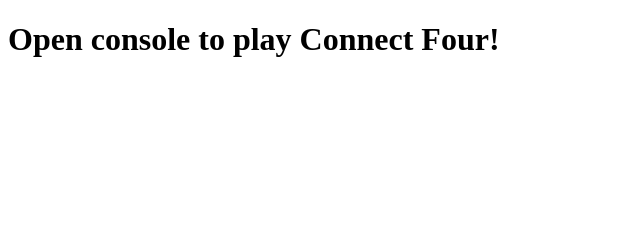
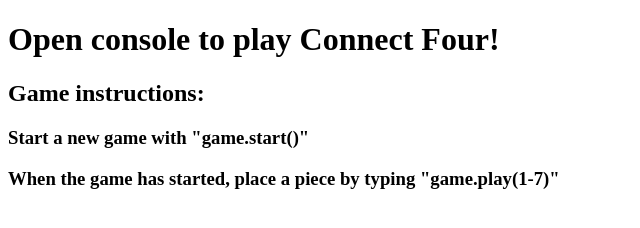
Before and after one commit to Teddymannen/JSConnect4, a website: page index.html in a window 1280 px wide. Shown: the whole page, without its empty margins (0-640 px from the left). Drawn offline with Linux system fonts and the light colour scheme.

Commit message:
Add game instructions to the website

```diff
--- a/index.html
+++ b/index.html
@@ -9,6 +9,9 @@
 
 <body>
     <h1>Open console to play Connect Four!</h1>
+    <h2>Game instructions:</h2>
+    <h3>Start a new game with "game.start()"</h3>
+    <h3>When the game has started, place a piece by typing "game.play(1-7)"</h3>
     <script src="classes/Game.js"></script>
     <script src="classes/Board.js"></script>
     <script src="classes/Player.js"></script>
```
